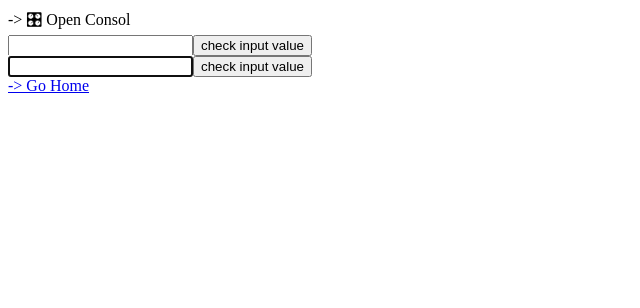
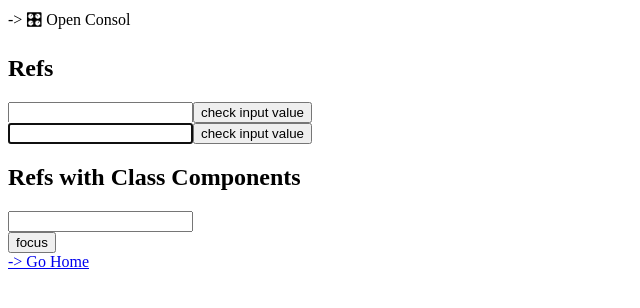
Before and after one commit to yanze-yang/Learn-React, a Next.js app: page /fundamentals/refs in a window 1280 px wide. Shown: the top 308 px of the page, without its empty margins (0-640 px from the left). Built offline with nearby package versions, Linux system fonts and the light colour scheme.

Commit message:
add InputFocus

```diff
--- /dev/null
+++ b/pages/fundamentals/refs/Input.js
@@ -0,0 +1,23 @@
+import React, { Component } from "react";
+
+class Input extends Component {
+  constructor(props) {
+    super(props);
+
+    this.inputRef = React.createRef();
+  }
+
+  focusInput() {
+    this.inputRef.current.focus();
+  }
+
+  render() {
+    return (
+      <div>
+        <input ref={this.inputRef} />
+      </div>
+    );
+  }
+}
+
+export default Input;
--- /dev/null
+++ b/pages/fundamentals/refs/InputFocus.js
@@ -0,0 +1,26 @@
+import React, { Component } from "react";
+import Input from "./Input";
+
+export class InputFocus extends Component {
+  constructor(props) {
+    super(props);
+
+    this.componentRef = React.createRef();
+    this.handleClick = this.handleClick.bind(this);
+  }
+
+  handleClick() {
+    this.componentRef.current.focusInput();
+  }
+
+  render() {
+    return (
+      <div>
+        <Input ref={this.componentRef} />
+        <button onClick={this.handleClick}>focus</button>
+      </div>
+    );
+  }
+}
+
+export default InputFocus;
--- a/pages/fundamentals/refs/RefsDemo.js
+++ b/pages/fundamentals/refs/RefsDemo.js
@@ -6,7 +6,7 @@ class RefsDemo extends Component {
     // approach 1: React.createRef();
     this.inputRef = React.createRef();
 
-    // older approach: callback ref
+    // approach 2 (older): callback ref
     this.callbackRef = null;
     this.setCallbackRef = (element) => {
       this.callbackRef = element;
--- a/pages/fundamentals/refs/index.js
+++ b/pages/fundamentals/refs/index.js
@@ -1,12 +1,16 @@
 import React from "react";
 import Footer from "../../components/Footer";
 import RefsDemo from "./RefsDemo";
+import InputFocus from "./InputFocus";
 
 const App = () => {
   return (
     <div>
       -> 🎛 Open Consol
+      <h2>Refs</h2>
       <RefsDemo />
+      <h2>Refs with Class Components</h2>
+      <InputFocus />
       <Footer />
     </div>
   );
```
Also changed, not shown: 1 other file (tests, documents, lock files or other folders).
